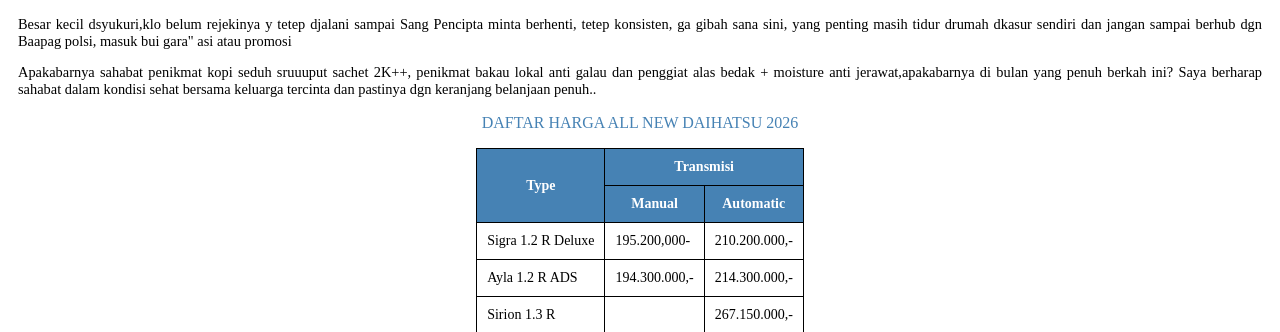
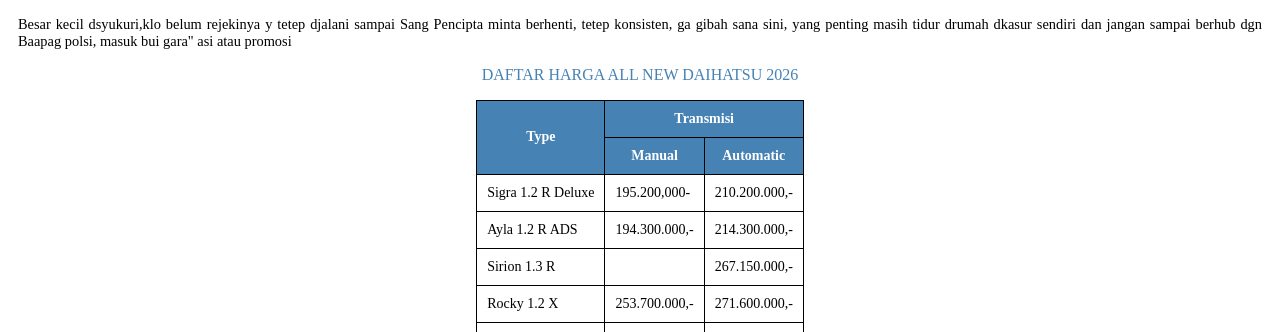
Before and after one commit to sistowant/sis.towant-daihatsu, a plain HTML site: page index.html in a window 1280 px wide. Shown: the part 796-1128 px from the top of the page. Drawn offline with Linux system fonts and the light colour scheme.

Commit message:
Update index.html

```diff
--- a/index.html
+++ b/index.html
@@ -64,9 +64,7 @@
 <h3>Salam Sahabat Daihatsu👌</h3></center>
 <p style="margin-left:10px;margin-right:10px;font-size:90%;text-align:justify;">
 Besar kecil dsyukuri,klo belum rejekinya y tetep djalani sampai Sang Pencipta minta berhenti, tetep konsisten, ga gibah sana sini, yang penting masih tidur drumah dkasur sendiri dan jangan sampai berhub dgn Baapag polsi, masuk bui gara" asi atau promosi</p>
-<p style="margin-left:10px;margin-right:10px;font-size:90%;text-align:justify;">
-Apakabarnya sahabat penikmat kopi seduh sruuuput sachet 2K++, penikmat bakau lokal anti galau dan penggiat alas bedak + moisture anti jerawat,apakabarnya di bulan yang penuh berkah ini? Saya berharap sahabat dalam kondisi sehat bersama keluarga tercinta dan pastinya dgn keranjang belanjaan penuh..
-</p><p style="text-align:center;color:steelblue;">
+<p style="text-align:center;color:steelblue;">
 <titlle bold>DAFTAR HARGA ALL NEW DAIHATSU 2026</titlle></p>
   <center>
   <table>
```
